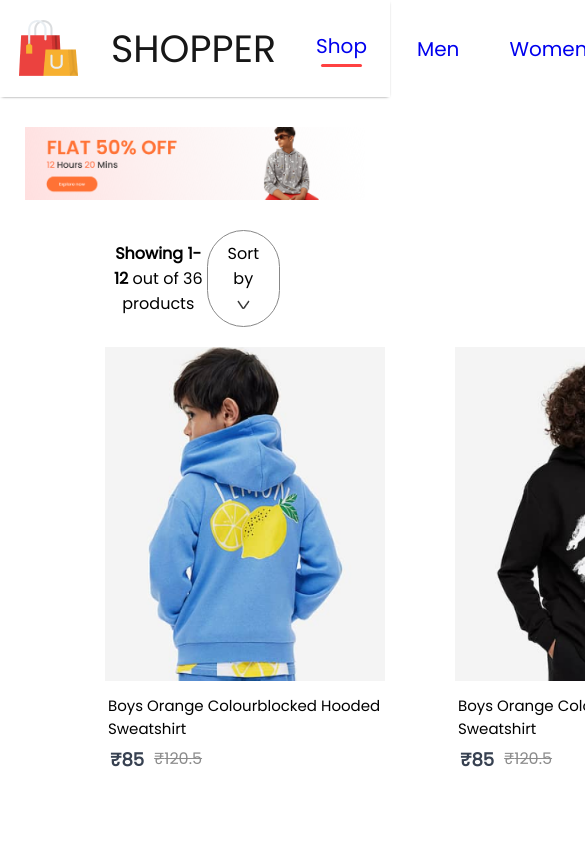
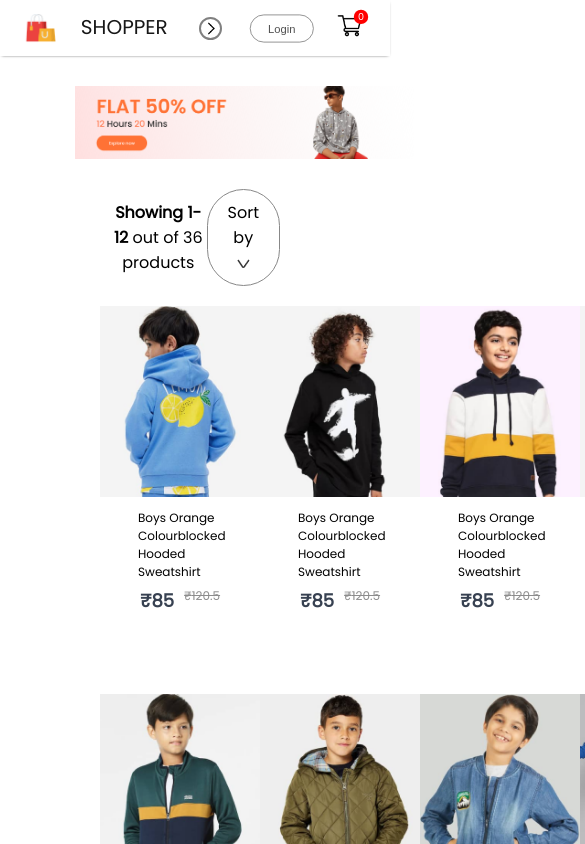
Before and after one commit to DileepChandra9597/E-Commerce-Website, a React (Create React App) app: page /kids in a window 390 px wide. Shown: the top 844 px of the page, 585 px wide, since content can reach past the window. Built offline with nearby package versions, Linux system fonts and the light colour scheme.

Commit message:
fix: added css properties for mobile and tab resolutions in navbar and items

```diff
--- a/src/Components/Hero/Hero.css
+++ b/src/Components/Hero/Hero.css
@@ -18,6 +18,7 @@
     color: #090909;
     font-size: 26px;
     font-weight: 600;
+    margin-top: 50px;
 }
 .hero-left p{
     display: flex;
@@ -54,5 +55,5 @@
     justify-content: center;
 }
 .hero-right img{
-    width: 80%;
+    width: 580px;
 }
--- a/src/Components/Items/Item.css
+++ b/src/Components/Items/Item.css
@@ -1,18 +1,21 @@
 .item{
-    width: 350px;
+    width: 280px;
+    transition: 0.6s;
 }
 .item img{
-    width: 80%;
-    height: auto;
+    width: 280px;
+    transition: 0.6s;
 }
 .item p{
     text-align: left;
     margin: 6px 38px;
     font-size: 15px;
+    transition: 0.6s;
 }
 .item-prices{
     display: flex;
     margin-left: 30px;
+    transition: 0.6s;
 }
 .item-prices-new{
     color: #374151;
@@ -26,8 +29,55 @@
     font-weight: 500;
     text-decoration: line-through;
     margin-left: 10px;
+    transition: 0.6s;
 }
 .item:hover{
     transform: scale(1.05);
     transition: 0.6s;
 }
+@media(max-width:1280px){
+    .item{
+        width: 220px;
+        font-size: 14px;
+    }
+    .item img{
+        width: 220px;
+    }
+    .item-prices-old{
+        font-size: 14px;
+    }
+}
+@media(max-width:1024px){
+    .item{
+        width: 170px;
+        font-size: 13px;
+    }
+    .item p{
+        font-size: 12px;
+    }
+    .item img{
+        width: 170px;
+    }
+    .item-prices-old{
+        font-size: 13px;
+    }
+}
+@media(max-width:800px){
+    .item{
+        width: 120px;
+    }
+    .item img{
+        width: 120px;
+    }
+    .item-prices-old{
+        font-size: 12px;
+    }
+}
+@media(max-width:500px){
+    .item{
+        width: 160px;
+    }
+    .item img{
+        width: 160px;
+    }
+}
--- a/src/Components/NavBar/NavBar.css
+++ b/src/Components/NavBar/NavBar.css
@@ -3,16 +3,19 @@
     justify-content: space-around;
     padding: 16px;
     box-shadow: 0 1px 3px -2px black;
+    align-items: center;
 }
 .nav-logo{
     display: flex;
     align-items: center;
     gap: 30px;
+    transition: 0.5s;
 }
 .nav-logo p{
     color: #171717;
     font-size: 38px;
     font-weight: 1600;
+    transition: 0.5s;
 }
 .nav-menu{
     display: flex;
@@ -22,6 +25,7 @@
     color: #626262;
     font-size: 20px;
     font-weight: 500;
+    transition: 0.5s;
 }
 .nav-menu li{
     display: flex;
@@ -43,6 +47,7 @@
     display: flex;
     align-items: center;
     gap: 45px;
+    transition: 0.5s;
 }
 
 .nav-login-cart button{
@@ -56,6 +61,7 @@
     font-weight: 500;
     background: white;
     cursor: pointer;
+    transition: 0.5s;
 }
 
 .nav-login-cart button:active{
@@ -72,3 +78,103 @@
     background: red;
     color: white;
 }
+.nav-dropdown{
+    display: none;
+}
+@media(max-width:1280px){
+    .navbar{
+        padding: 12px 50px;
+    }
+    .nav-logo img{
+        width: 40px;
+    }
+    .nav-logo p{
+        font-size: 25px
+    }
+    .nav-menu{
+        gap: 30px;
+        font-size: 16px;
+    }
+    .nav-login-cart{
+        gap: 30px;
+    }
+    .nav-login-cart button{
+        width: 120px;
+        height: 45px;
+        font-size: 16px
+    }
+    .nav-cart-count{
+        margin-left: -40px;
+        font-size: 12px;
+    }
+}
+@media(max-width:1024px){
+    .navbar{
+        padding: 12px 30px;
+    }
+    .nav-menu{
+        gap: 25px;
+        font-size: 14px;
+    }
+    .nav-login-cart img{
+        width: 30px;
+    }
+    .nav-login-cart button{
+        width: 80px;
+        height: 35px;
+        font-size: 14px
+    }
+    .nav-cart-count{
+        width: 18px;
+        height: 18px;
+    }
+}
+@media(max-width:800px){
+    .navbar{
+        padding: 10px 0px;
+    }
+    .nav-menu{
+        display: none;
+        height: 80px;
+        width: 100%;
+        position: absolute;
+        background-color: white;
+        justify-content: center;
+        top: 50px;
+    }
+    .nav-dropdown{
+        display: block;
+        width: 20px;
+        height: 20px;
+        rotate: -90deg;
+        transition: 0.5s;
+        border: 2px solid gray;
+        border-radius: 20px;
+        padding: 2px;
+    }
+    .nav-menu-visible{
+        display: flex;
+    }
+    .nav-dropdown.open{
+        transform: rotate(90deg);
+    }
+}
+@media(max-width:500px){
+    .navbar{
+        padding: 8px 0px;
+    }
+    .nav-logo{
+        transform: scale(0.8);
+    }
+    .nav-menu{
+        width: 70px;
+        top: 50px;
+    }
+    .nav-login-cart{
+        transform: scale(0.8);
+    }
+    .nav-dropdown{
+        height: 15px;
+        width: 15px;
+    }
+}
--- a/src/Components/NavBar/NavBar.jsx
+++ b/src/Components/NavBar/NavBar.jsx
@@ -1,14 +1,21 @@
-import React, { useContext, useState } from 'react';
+import React, { useContext, useRef, useState } from 'react';
 import './NavBar.css';
 import logo from '../Assets/logo.png';
 import cart_icon from '../Assets/cart_icon.png';
 import { Link } from 'react-router-dom';
 import { ShopContext } from '../../Context/ShopContext';
+import nav_dropdown from '../Assets/nav_dropdown.png'
 
 const NavBar = () => {
 
   const [menu, setMenu] = useState("shop");
   const {getTotalCartItems} = useContext(ShopContext);
+  const menuRef = useRef();
+
+  const dropdown_toggle = (e) => {
+    menuRef.current.classList.toggle('nav-menu-visible');
+    e.target.classList.toggle('open');
+  }
 
   return (
     <div className='navbar'>
@@ -16,7 +23,8 @@
             <img src={logo} alt=''/>
             <p>SHOPPER</p>
         </div>
-        <ul className='nav-menu'>
+        <img className='nav-dropdown' onClick={dropdown_toggle} src={nav_dropdown} alt="" />
+        <ul ref={menuRef} className='nav-menu'>
             <li onClick={()=>{setMenu("shop")}}><Link style={{ textDecoration: 'none' }} to='/'>Shop</Link>{menu==="shop"?<hr/>:<></>}</li>
             <li onClick={()=>{setMenu("mens")}}><Link style={{ textDecoration: 'none' }} to='/mens'>Men</Link>{menu==="mens"?<hr/>:<></>}</li>
             <li onClick={()=>{setMenu("womens")}}><Link style={{ textDecoration: 'none' }} to='/womens'>Women</Link>{menu==="womens"?<hr/>:<></>}</li>
--- a/src/Pages/CSS/ShopCategory.css
+++ b/src/Pages/CSS/ShopCategory.css
@@ -1,6 +1,6 @@
 .shopcategory-banner{
     display: block;
-    margin: 30px auto;
+    margin: 30px 75px;
     width: 87%;
 }
 .shopcategory-indexsort{
@@ -18,7 +18,7 @@
     font-weight: 600;
 }
 .shopcategory-products{
-    margin: 20px 70px;
+    margin: 20px 100px;
     display: grid;
     grid-template-columns: 1fr 1fr 1fr 1fr;
     row-gap: 80px;
```
Also changed, not shown: src/Components/Assets/nav_dropdown.png (added).
